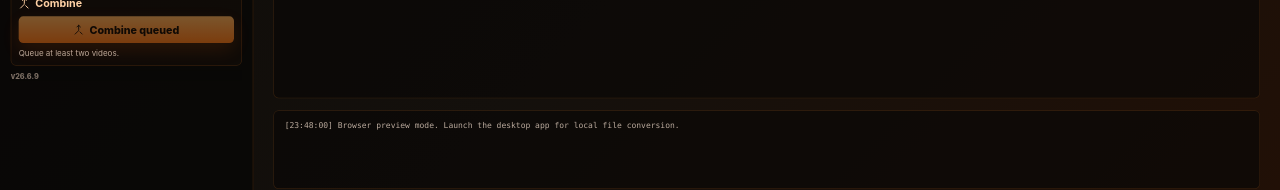
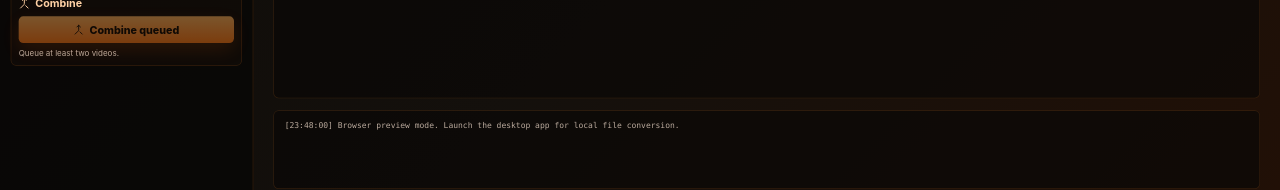
Before and after one commit to neko-legends/CutsceneConverter, a React (Vite) app: page / in a window 1280 px wide. Shown: the part 551-741 px from the top of the page. Built offline with nearby package versions, Linux system fonts and the light colour scheme.

Commit message:
Remove duplicate sidebar version

```diff
--- a/src/App.tsx
+++ b/src/App.tsx
@@ -833,8 +833,6 @@ export default function App() {
             </button>
             <small>{queue.length < 2 ? "Queue at least two videos." : `${queue.length} videos queued.`}</small>
           </section>
-
-          <div className="app-version">{runtime?.version ?? APP_VERSION}</div>
         </aside>
 
         <section className="workspace">
--- a/src/styles.css
+++ b/src/styles.css
@@ -108,18 +108,6 @@ small,
   margin-top: 5px;
   font-size: 12px;
   font-weight: 800;
-}
-
-.app-version {
-  position: sticky;
-  bottom: 0;
-  margin-top: 7px;
-  padding: 4px 0 0;
-  color: #7c6f64;
-  background: rgba(8, 7, 6, 0.9);
-  font-size: 11px;
-  font-weight: 800;
-  line-height: 1;
 }
 
 .panel,
```
